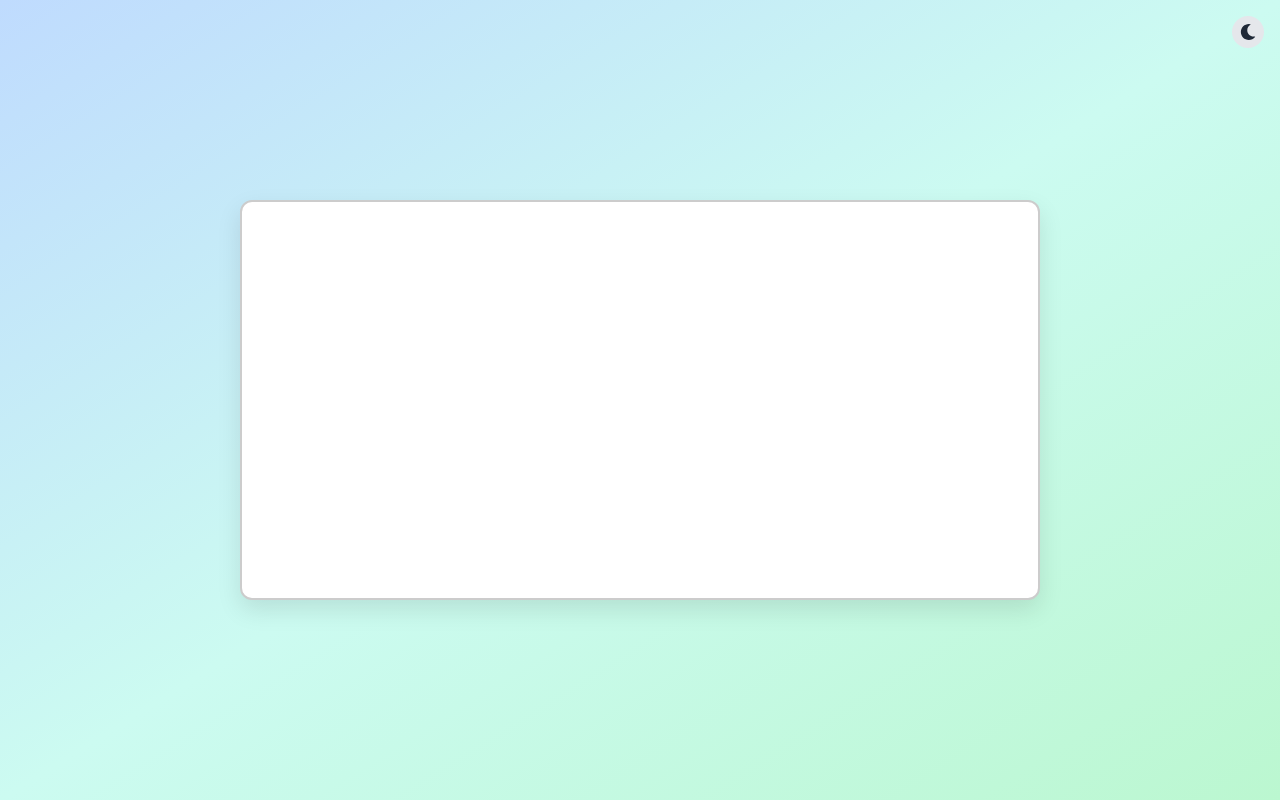
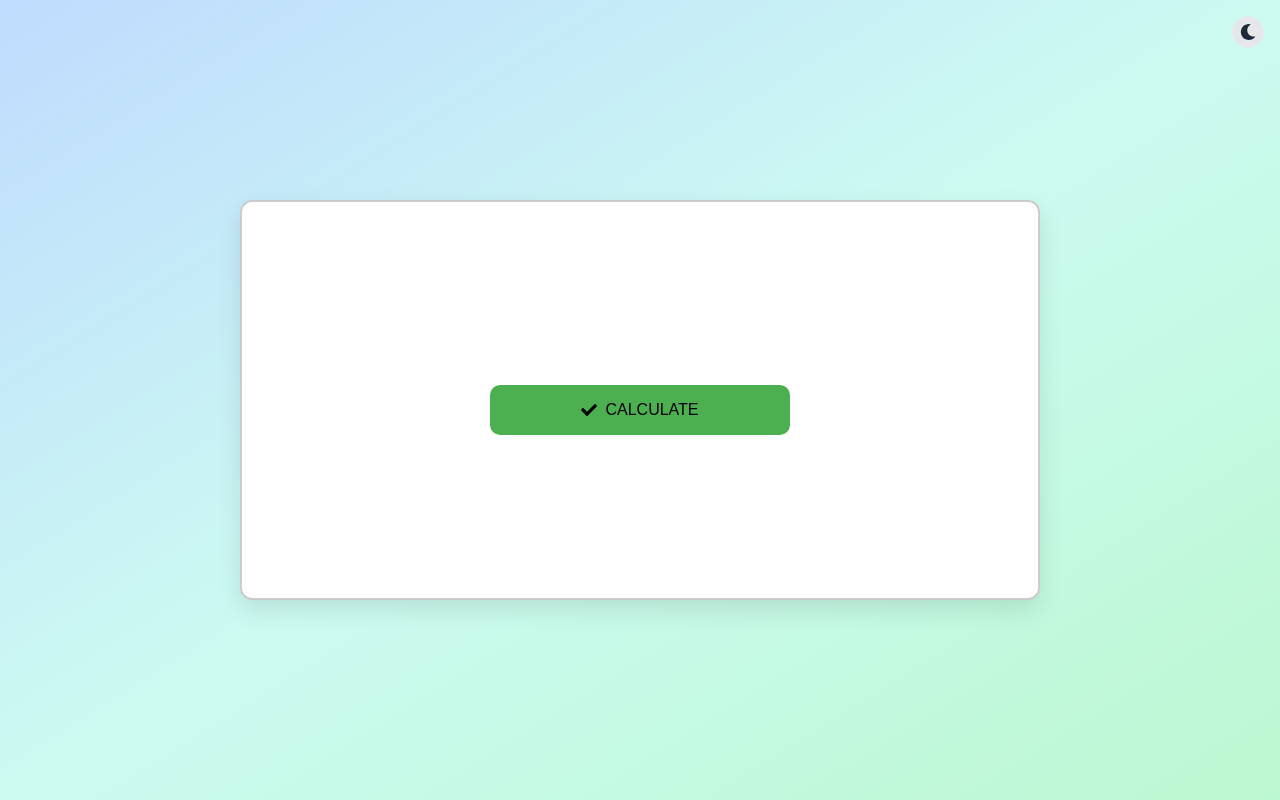
Before and after one commit to augustofklein/path-to-wealth, a Next.js app: page / in a window 1280 px wide. Built offline with nearby package versions, Linux system fonts and the light colour scheme.

Commit message:
Add confirmation button

```diff
--- /dev/null
+++ b/src/components/AcceptButton/index.tsx
@@ -0,0 +1,12 @@
+import { Button } from "./styles";
+import { FaCheck } from "react-icons/fa";
+
+const AcceptButton: React.FC = () => {
+  return (
+    <Button>
+      <FaCheck style={{ marginRight: "8px" }} />
+      CALCULATE
+    </Button>
+  );
+};
+export default AcceptButton;
--- /dev/null
+++ b/src/components/AcceptButton/styles.ts
@@ -0,0 +1,12 @@
+import styled from "styled-components";
+
+export const Button = styled.button`
+  background-color: #4caf50;
+  border-radius: 10px;
+  width: 300px;
+  height: 50px;
+
+  display: flex;
+  align-items: center;
+  justify-content: center;
+`;
--- a/src/components/InputModel/index.tsx
+++ b/src/components/InputModel/index.tsx
@@ -1,6 +1,13 @@
-import { ModalContainer } from "./styles";
+import AcceptButton from "../AcceptButton";
+import { ModalContainer, ModalFooter } from "./styles";
 
 const InputModel: React.FC = () => {
-  return <ModalContainer></ModalContainer>;
+  return (
+    <ModalContainer>
+      <ModalFooter>
+        <AcceptButton />
+      </ModalFooter>
+    </ModalContainer>
+  );
 };
 export default InputModel;
--- a/src/components/InputModel/styles.ts
+++ b/src/components/InputModel/styles.ts
@@ -1,6 +1,6 @@
 import styled from "styled-components";
 
-export const ModalContainer: React.FC = styled.div`
+export const ModalContainer = styled.div`
   position: fixed;
   top: 50%;
   left: 50%;
@@ -12,4 +12,14 @@ export const ModalContainer: React.FC = styled.div`
   border: 2px solid #ccc;
   border-radius: 12px;
   box-shadow: 0px 10px 25px rgba(0, 0, 0, 0.1);
+
+  display: flex;
+  align-items: center;
+  justify-content: center;
 `;
+
+export const ModalFooter = styled.div`
+  display: flex;
+  justify-content: center;
+  padding-top: 20px;
+`;
--- a/src/components/ThemeToogle/index.tsx
+++ b/src/components/ThemeToogle/index.tsx
@@ -3,6 +3,7 @@ import { IconMoon, IconSun, ToogleButton, ToogleContainer } from "./styles";
 
 const ThemeToogle: React.FC = () => {
   const { theme, setTheme } = useTheme();
+
   return (
     <ToogleContainer>
       <ToogleButton
```
